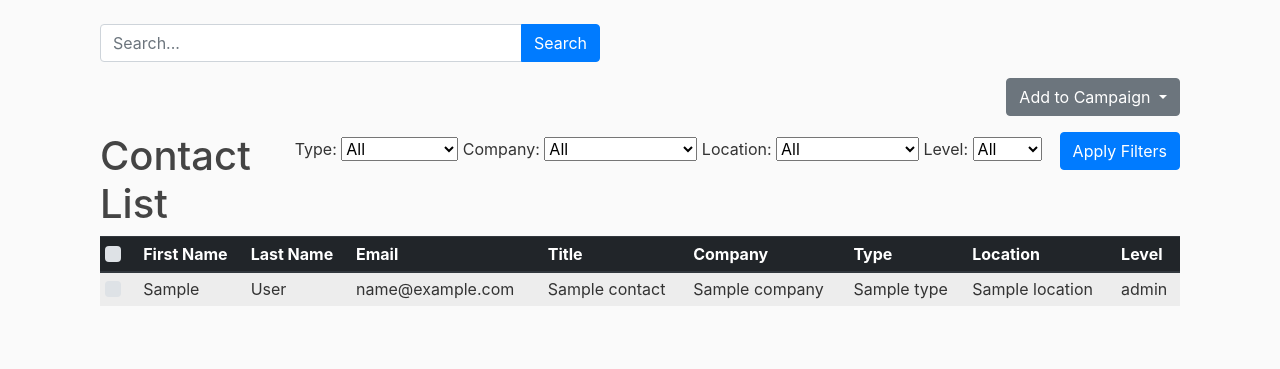
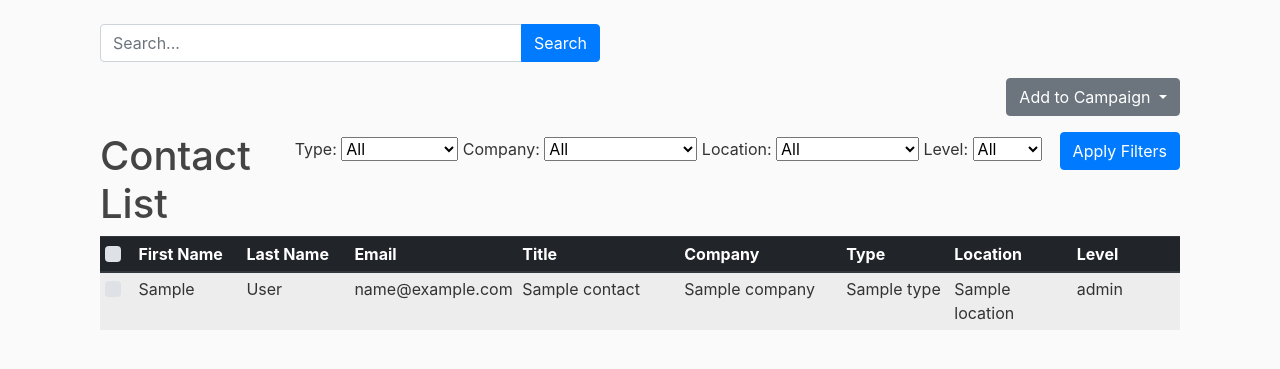
Before and after one commit to Orenil/Django-Contacts, a Django app: template contacts/templates/contact_list.html in a window 1280 px wide. Shown: the part 56-425 px from the top of the page. Run offline with Django 3.2, Linux system fonts and the light colour scheme; the template is opened without the code that fills it: most values are stand-ins (such as "Sample title", 1, 10 or a date in 2020); some libraries are stand-ins or nearby versions.

Commit message:
updated changes

```diff
--- a/contacts/templates/contact_list.html
+++ b/contacts/templates/contact_list.html
@@ -86,14 +86,14 @@
                             </div>
                         </div>
                     </th>
-                    <th scope="col">First Name</th>
-                    <th scope="col">Last Name</th>
+                    <th scope="col" style="width: 10%;">First Name</th>
+                    <th scope="col" style="width: 10%;">Last Name</th>
                     <th scope="col">Email</th>
-                    <th scope="col">Title</th>
-                    <th scope="col">Company</th>
-                    <th scope="col">Type</th>
+                    <th scope="col" style="width: 15%;">Title</th>
+                    <th scope="col" style="width: 15%;">Company</th>
+                    <th scope="col" style="width: 10%;">Type</th>
                     <th scope="col">Location</th>
-                    <th scope="col">Level</th>
+                    <th scope="col" style="width: 10%;">Level</th>
                 </tr>
             </thead>
             <tbody id="contactTableBody">
@@ -108,14 +108,14 @@
                             </div>
                         </div>
                     </td>
-                    <td>{{ contact.first_name }}</td>
-                    <td>{{ contact.last_name }}</td>
+                    <td style="width: 10%;">{{ contact.first_name }}</td>
+                    <td style="width: 10%;">{{ contact.last_name }}</td>
                     <td>{{ contact.email }}</td>
-                    <td>{{ contact.title }}</td>
-                    <td>{{ contact.company }}</td>
-                    <td>{{ contact.type }}</td>
+                    <td style="width: 15%;">{{ contact.title }}</td>
+                    <td style="width: 15%;">{{ contact.company }}</td>
+                    <td style="width: 10%;">{{ contact.type }}</td>
                     <td>{{ contact.location }}</td>
-                    <td>{{ contact.level }}</td>
+                    <td style="width: 10%;">{{ contact.level }}</td>
                 </tr>
                 {% endfor %}
             </tbody>
@@ -325,6 +325,7 @@
                     }
                 }
             });
+
         });
     </script>
 {% endblock %}
```
